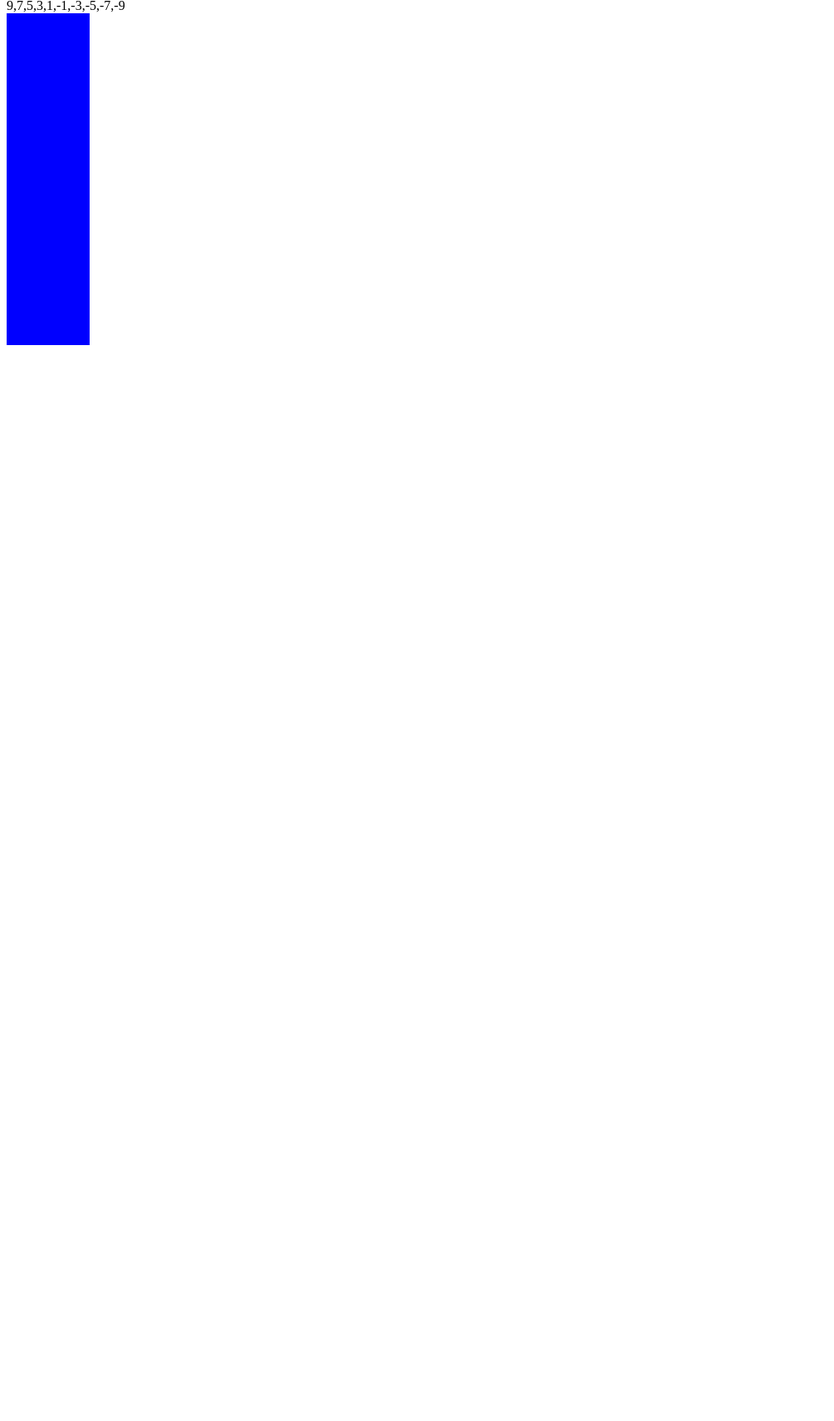
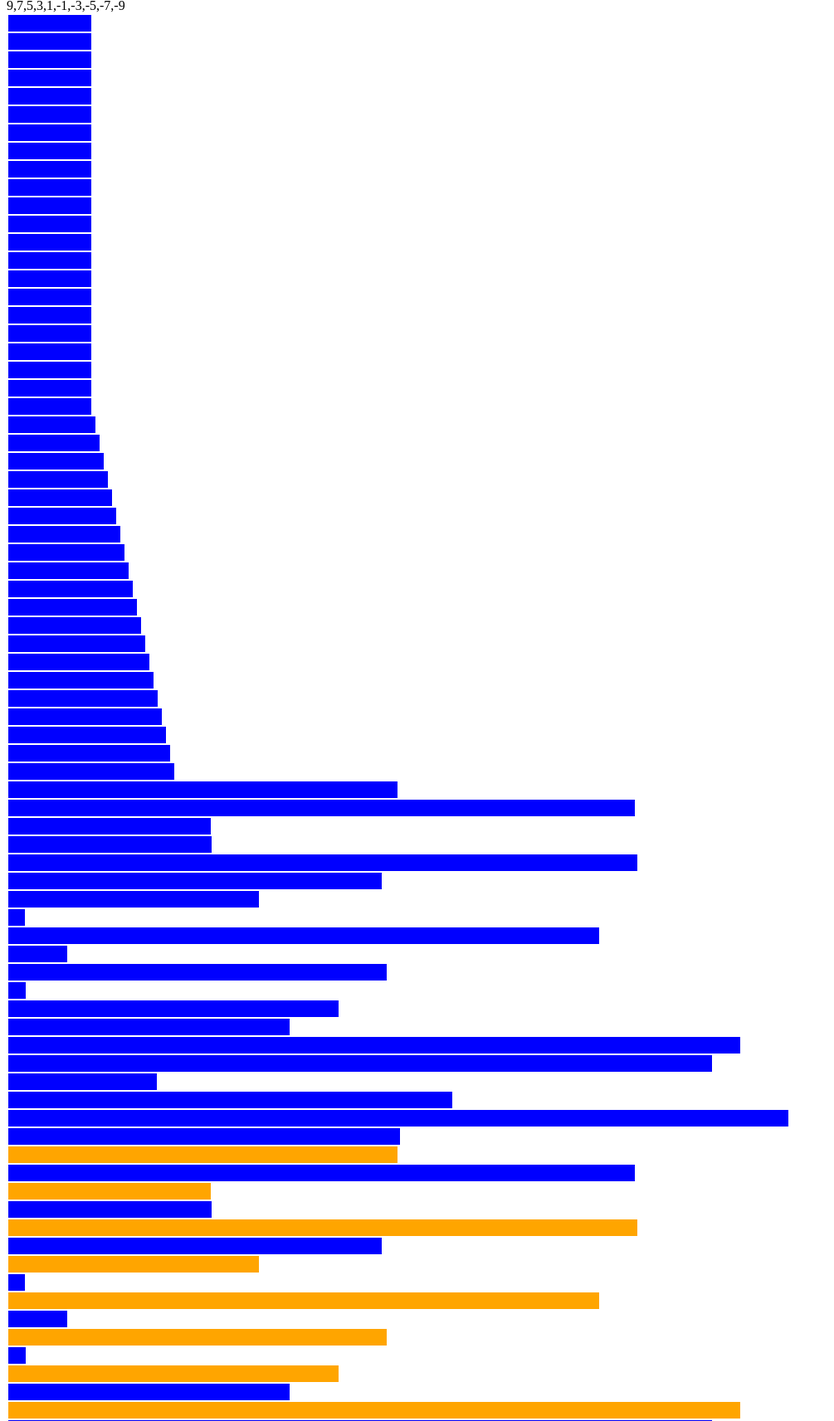
Before and after one commit to jsmith1939/challenge-loops-with-arrays-jsmith1939, a plain HTML site: page index.html in a window 1280 px wide. Shown: the part 3314-5027 px from the top of the page at 83% size, without its empty margins (0-1005 px from the left). Before the commit the page ends 3738 px from the top, so only its background shows below. Drawn offline with Linux system fonts and the light colour scheme.

Commit message:
deploy: 400186e1b18e55f6ec97bd46d70a0a67575b159b

```diff
--- a/code.js
+++ b/code.js
@@ -260,14 +260,54 @@ console.assert(
 // Advanced Challenge
 // Your Code here:
 
-function display20Boxes() {
-	let row = document.createElement('div');
-	for (let i = 0; i < 20; i++) {
+let row = document.createElement('div');
+
+// render(row);
+document.body.append(row);
+let styleDiv = document.querySelector('.blue-box');
+for (let i = 0; i <= 20; i++) {
+	let divBox = document.createElement('div');
+	divBox.className = 'blue-box';
+	console.log(styleDiv);
+	row.append(divBox);
+}
+for (let i = 0; i <= 20; i++) {
+	let divBox = document.createElement('div');
+	divBox.className = 'blue-box';
+	console.log(styleDiv);
+	divBox.style.width = 100 + i * 5 + 'px';
+	row.append(divBox);
+}
+for (let i = 0; i < sampleArray.length; i++) {
+	let divBox = document.createElement('div');
+	divBox.className = 'blue-box';
+	console.log(styleDiv);
+	divBox.style.width = sampleArray[i] + 'px';
+	row.append(divBox);
+}
+document.body.append(row);
+for (let i = 0; i <= sampleArray.length; i++) {
+	if (i % 2 === 0) {
+		let divBox = document.createElement('div');
+		divBox.className = 'orange-box';
+		console.log(styleDiv);
+		divBox.style.width = sampleArray[i] + 'px';
+		row.append(divBox);
+	} else {
 		let divBox = document.createElement('div');
 		divBox.className = 'blue-box';
+		console.log(styleDiv);
+		divBox.style.width = sampleArray[i] + 'px';
 		row.append(divBox);
 	}
-	// render(row);
-	document.body.append(row);
 }
-display20Boxes();
+
+for (let i = 0; i <= sampleArray.length; i++) {
+	if (i % 2 === 0) {
+		let divBox = document.createElement('div');
+		divBox.className = 'orange-box';
+		console.log(styleDiv);
+		divBox.style.width = sampleArray[i] + 'px';
+		row.append(divBox);
+	}
+}
--- a/index.html
+++ b/index.html
@@ -16,7 +16,7 @@
 		<title>Loops With Arrays Challenge</title>
 
 		<!-- CSS -->
-        <link href="style.css" rel="stylesheet" media="all" />
+		<link href="style.css" rel="stylesheet" />
 	</head>
 
 	<body>
--- a/style.css
+++ b/style.css
@@ -1,6 +1,19 @@
 /* Write your CSS here */
 .blue-box {
+	display: flex;
+	margin: 2px;
+	flex-direction: row;
+	justify-content: space-between;
 	height: 20px;
 	width: 100px;
 	background: blue;
 }
+.orange-box {
+	display: flex;
+	margin: 2px;
+	flex-direction: row;
+	justify-content: space-between;
+	height: 20px;
+	width: 100px;
+	background: orange;
+}
```
Also changed, not shown: 1 other file. Lines whose indentation alone changed are shown as unchanged.
